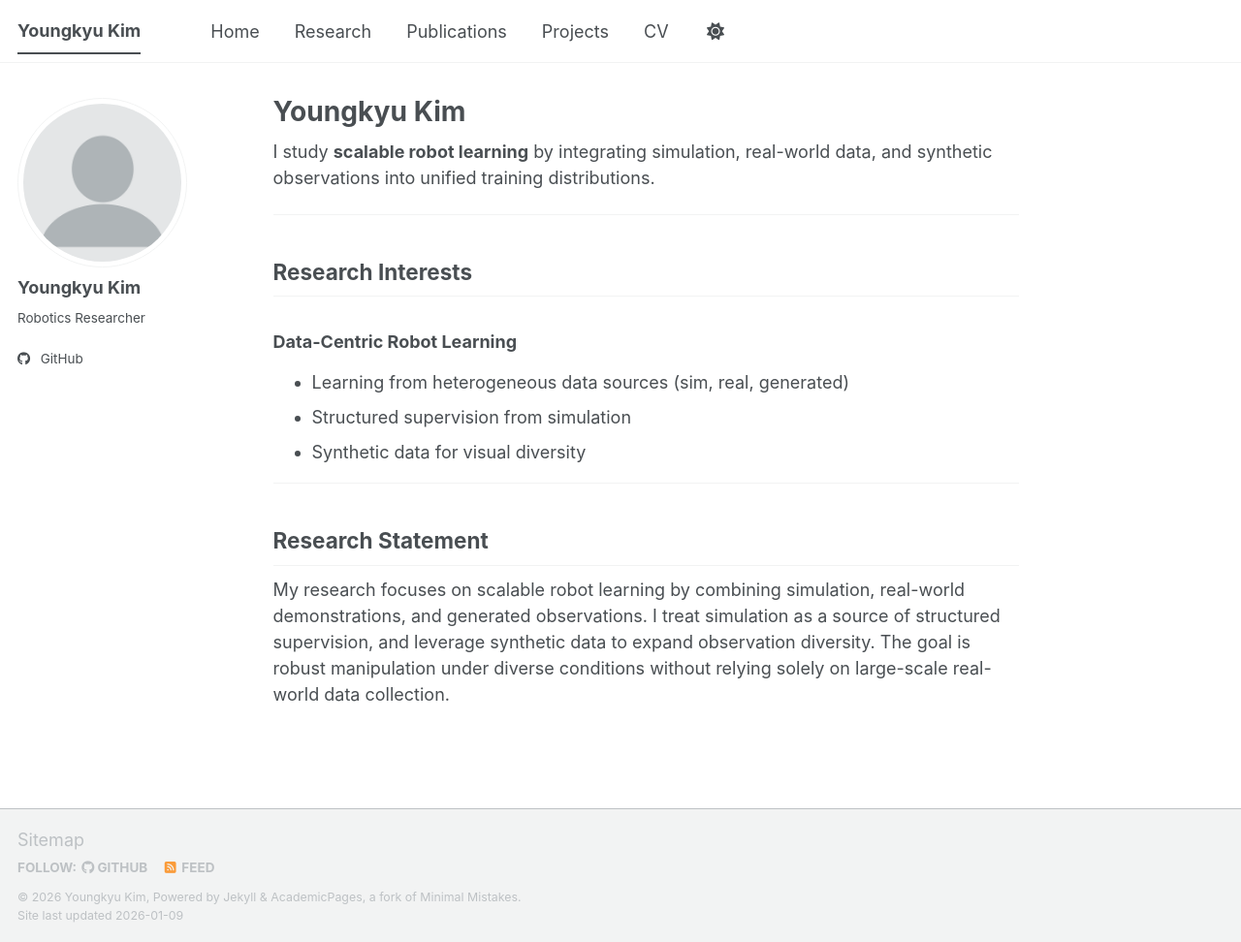
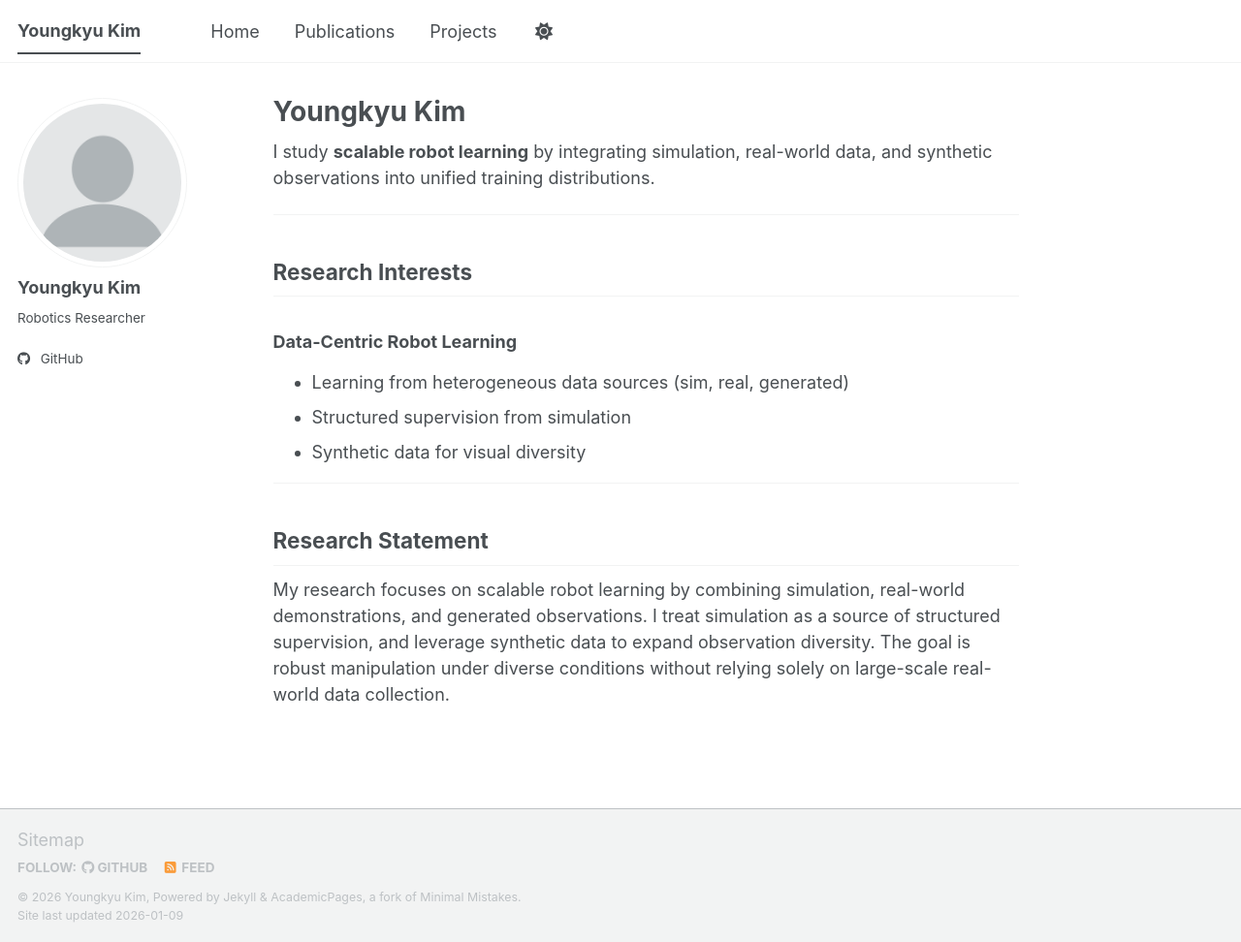
Before and after one commit to kimyg119/kimyg119.github.io, a Jekyll site: the page built from _pages/about.md, in a window 1280 px wide and 972 px high. Shown: the whole window at 97% size. Built offline with Jekyll 4.4.1, drawn with Linux system fonts in a browser that asks for light colours; a script bundle is joined from its source files by our own code; library files that are not in the unit come from our copies.

Commit message:
Remove Research and CV tabs from navigation

```diff
--- a/_data/navigation.yml
+++ b/_data/navigation.yml
@@ -8,14 +8,8 @@ main:
   - title: "Home"
     url: /
 
-  - title: "Research"
-    url: /research/
-
   - title: "Publications"
     url: /publications/
 
   - title: "Projects"
     url: /projects/
-
-  - title: "CV"
-    url: /cv/
```
